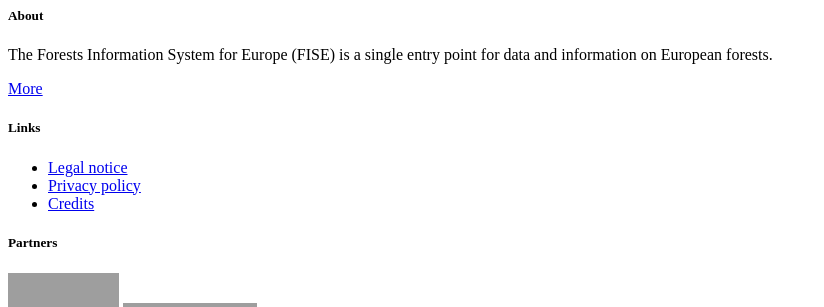
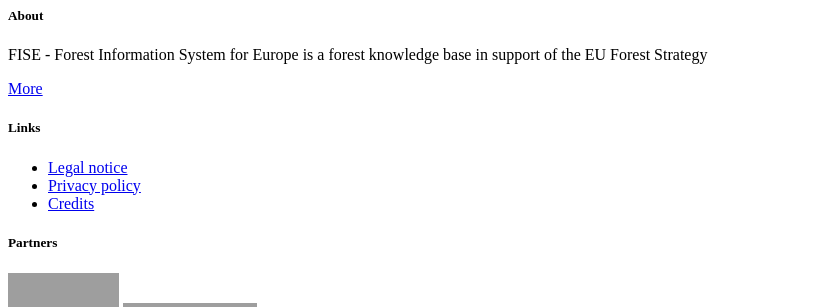
Before and after one commit to eea/fise.nfi.search, a Django app: template templates/footer.html in a window 1280 px wide. Shown: the top 307 px of the page, without its empty margins (0-824 px from the left). Run offline with Django 3.2, Linux system fonts and the light colour scheme; the template is opened without the code that fills it, so the values that code supplies are empty; parts of the project's set-up code (start-up, migrations or seed data) failed here and were passed over; grey boxes are pictures that could not be loaded.

Commit message:
footer update

```diff
--- a/templates/footer.html
+++ b/templates/footer.html
@@ -1,16 +1,15 @@
-<div id="portal-footer-wrapper">
+<div id="portal-footer-wrapper" class="row">
     <div class="cell width-full position-0">
         <div class="portal-footer-top-area">
     <div id="portal-footer" class="container">
-        <div class="clearfix portal-footer-colophon row">
+        <div class="clearfix portal-footer-colophon">
             <div class="col-md-4">
                 <h5 class="bold">About</h5>
-            <p>The Forests Information System for Europe (FISE) is a single entry point for data and information on
-              European forests.
+                <p>FISE - Forest Information System for Europe is a forest knowledge base in support of the EU Forest Strategy
                 </p>
                 <a href="/about-us">More</a>
             </div>
-          <div class="col-md-3 col-md-offset-2">
+            <div class="col-md-3 col-md-offset-2 offset-md-2">
               <h5 class="bold">Links</h5>
                 <ul class="list">
                     <li><a href="https://demo-forests.eea.europa.eu/legal/">Legal notice</a></li>
@@ -20,11 +19,9 @@
             </div>
             <div class="col-md-3">
                 <h5 class="bold">Partners</h5>
-            <a href="http://ec.europa.eu/dgs/environment/" class="inline-block"><img width="111" height="77" alt="European Commission - Directorate-General for Environment"
-                src="https://demo-forests.eea.europa.eu/footer-european-comission.png">
+                <a href="http://ec.europa.eu/dgs/environment/" class="inline-block"><img width="111" height="77" alt="European Commission - Directorate-General for Environment" src="https://demo-forests.eea.europa.eu/footer-european-comission.png">
                 </a>
-            <a href="https://eea.europa.eu/" class="inline-block"><img width="134" height="47" alt="European Environment Agency"
-                src="https://demo-forests.eea.europa.eu/footer-eea-logo.png">
+                <a href="https://eea.europa.eu/" class="inline-block"><img width="134" height="47" alt="European Environment Agency" src="https://demo-forests.eea.europa.eu/footer-eea-logo.png">
                 </a>
             </div>
         </div>
@@ -33,12 +30,10 @@
     </div>
 </div>
 <div class="portal-footer-bottom-area">
-      <div class="portal-footer-logos container">
-        <div class="row flex align-items-center">
-          <img src="https://demo-forests.eea.europa.eu/logo-green-footer.png" alt="" />
-          <p class="right-aligned">&copy; Copyright 2018 DG Environment</p>
+       <div class="portal-footer-logos container flex">
+           <img src="https://demo-forests.eea.europa.eu/logo-green-footer.png" alt="">
+           <p class="right-aligned">© Copyright 2018 DG Environment</p>
        </div>
 </div>
     </div>
 </div>
-</div>
```
Lines whose indentation alone changed are shown as unchanged.
